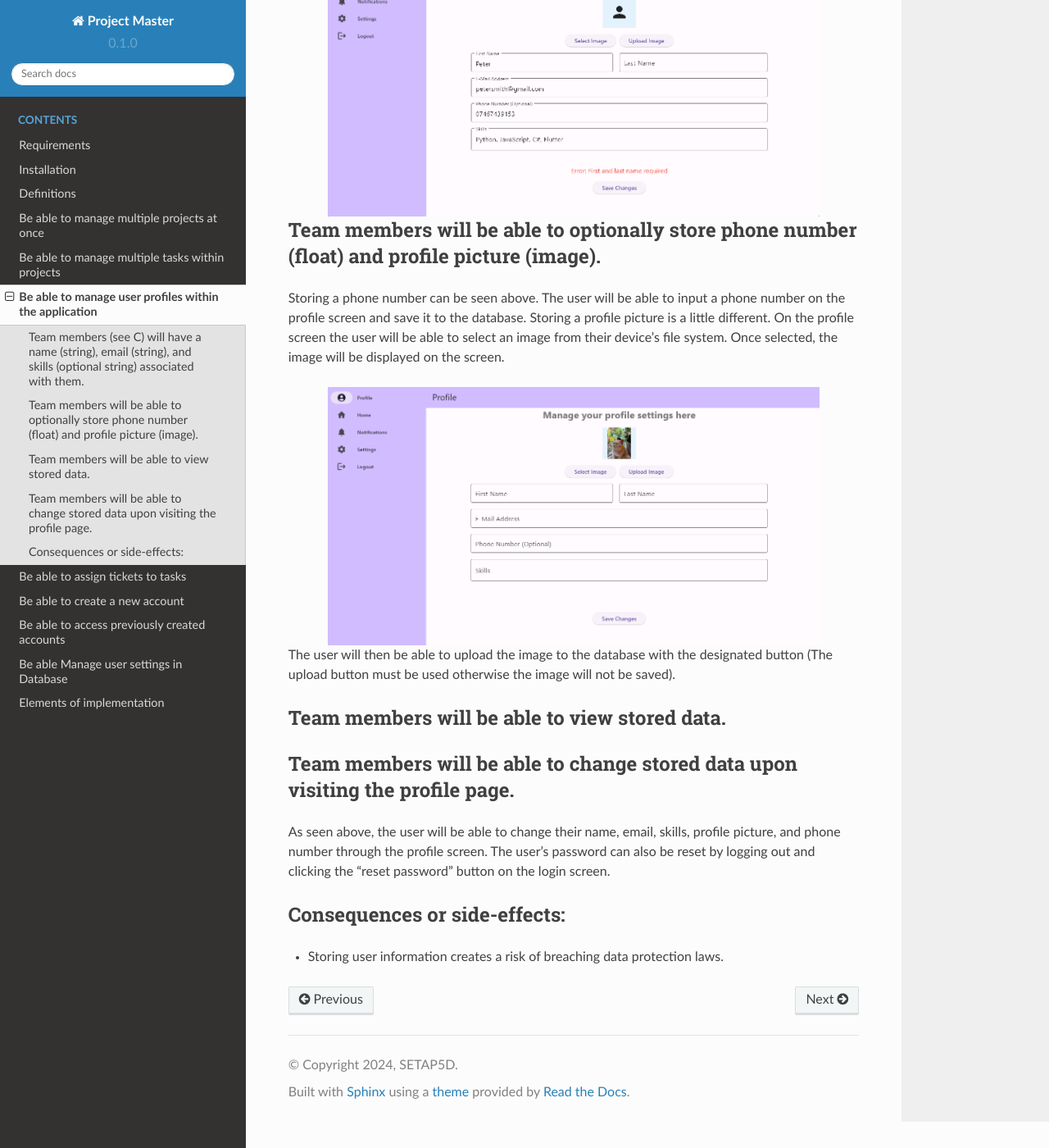
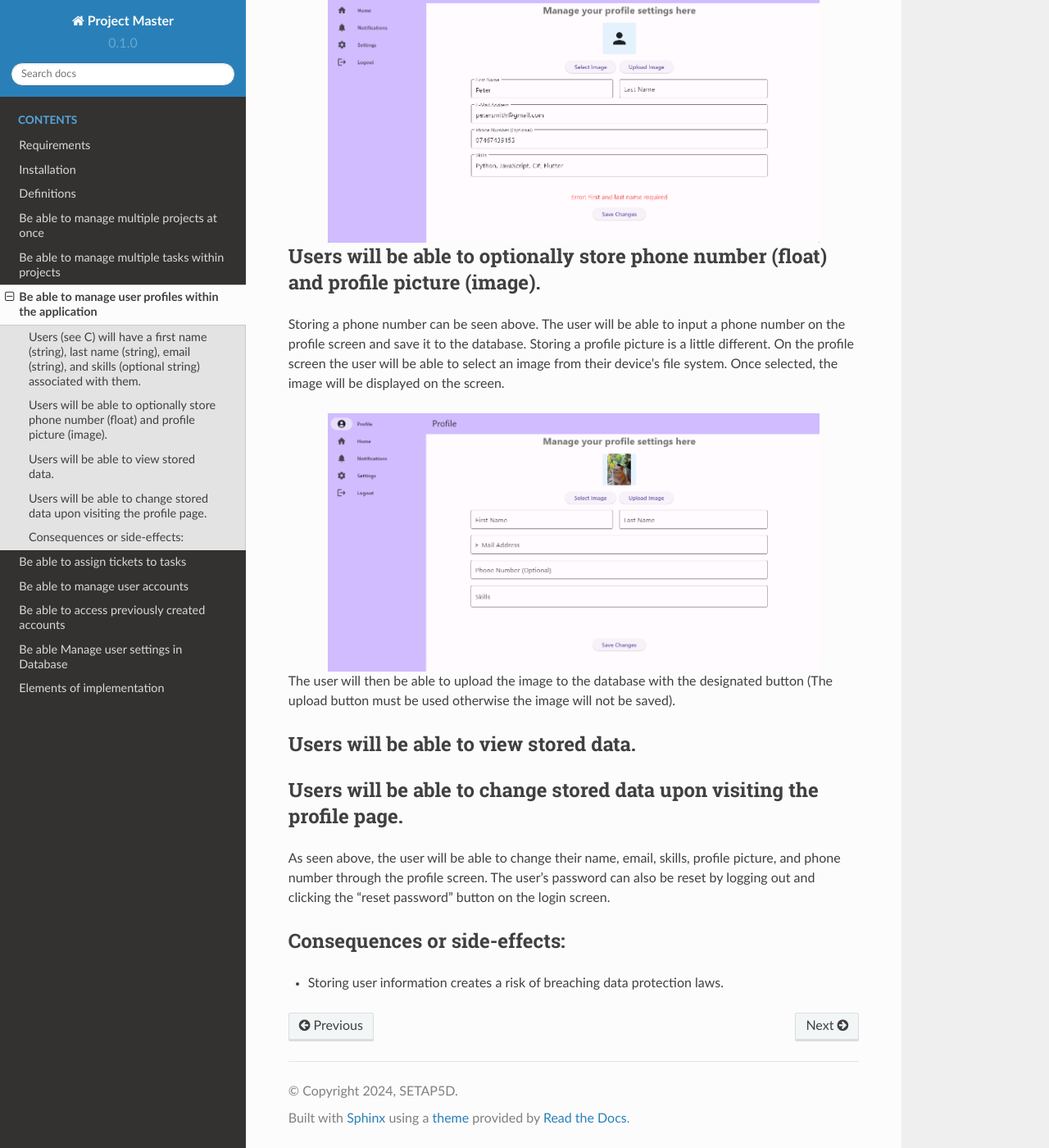
Before and after one commit to setap5d/rtd, a Sphinx documentation site: the page built from docs/source/Usage/req3.rst, in a window 1280 px wide and 1400 px high, scrolled down 1160 px. Shown: the whole window at 82% size. Built offline with Sphinx 7.4.7 and the Read the Docs theme 2.0.0, drawn with Linux system fonts in a browser that asks for light colours; some of the changed text lies outside the part shown.

Commit message:
req updates , user acc req dupe present

```diff
--- a/docs/source/Usage/req2.rst
+++ b/docs/source/Usage/req2.rst
@@ -25,12 +25,12 @@ None of these fields are required. Once a task is created, the user will be brou
     :align: center
     :alt: Image of the task screen with a new task
 
-Project leaders will be able to create new tasks.
+Users will be able to create new tasks.
 -------------------------------------------------
 
 This can be seen above where the user is able to create a new task. The user will be able to see all the tasks that are associated with that project.
 
-Project leaders will be able to change the title, deadline, description and assignees.
+Users will be able to change the title, deadline, description and assignees.
 --------------------------------------------------------------------------------------
 
 Once a task has been created, the user can click the 3 dots on the right side of the task to open a dropdown menu. From here the user can click "Edit Task" to open the task edit modal.
--- a/docs/source/Usage/req3.rst
+++ b/docs/source/Usage/req3.rst
@@ -1,7 +1,7 @@
 Be able to manage user profiles within the application
 ======================================================
 
-Team members (see C) will have a name (string), email (string), and skills (optional string) associated with them.
+Users (see C) will have a first name (string), last name (string), email (string), and skills (optional string) associated with them.
 -------------------------------------------------------------------------------------------------------------------
 
 Upon account creation, team member will have an email and name associated with them.
@@ -26,7 +26,7 @@ Otherwise feedback will be given to the user.
     :align: center
     :alt: Image of the profile screen with feedback
 
-Team members will be able to optionally store phone number (float) and profile picture (image).
+Users will be able to optionally store phone number (float) and profile picture (image).
 -----------------------------------------------------------------------------------------------
 
 Storing a phone number can be seen above. The user will be able to input a phone number on the profile screen and save it to the database.
@@ -39,10 +39,10 @@ Storing a profile picture is a little different. On the profile screen the user
 
 The user will then be able to upload the image to the database with the designated button (The upload button must be used otherwise the image will not be saved).
 
-Team members will be able to view stored data.
+Users will be able to view stored data.
 ----------------------------------------------
 
-Team members will be able to change stored data upon visiting the profile page.
+Users will be able to change stored data upon visiting the profile page.
 -------------------------------------------------------------------------------
 
 As seen above, the user will be able to change their name, email, skills, profile picture, and phone number through the profile screen.
--- a/docs/source/Usage/req4.rst
+++ b/docs/source/Usage/req4.rst
@@ -1,7 +1,7 @@
 Be able to assign tickets to tasks
 ==================================
 
-Team members who are assigned to a task are able to create tickets (see D) for this task.
+Users who are assigned to a task are able to create tickets (see D) for this task.
 --------------------------------------------------------------------------------------------
 
 After creating a task, the user will be able to click on each task on the tasks screen to expand it and view the task description
```
Also changed, not shown: other parts of docs/source/Usage/req4.rst (+0 -3 lines), docs/source/Usage/req5.rst (+22 -12 lines).
